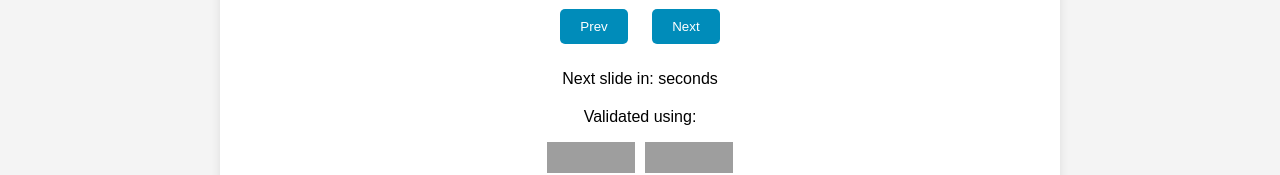
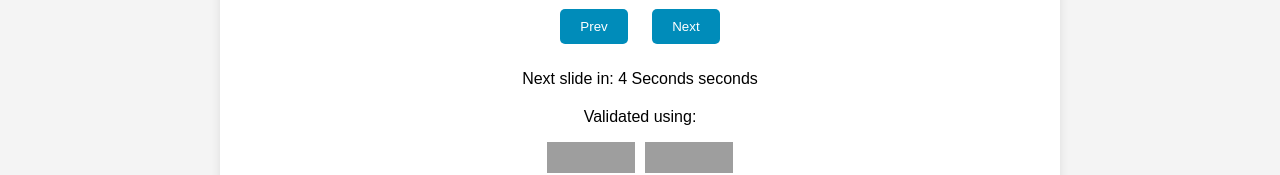
Before and after one commit to luckyykat/a5, a plain HTML site: page index.html in a window 1280 px wide. Shown: the part 625-800 px from the top of the page. Drawn offline with Linux system fonts and the light colour scheme; grey boxes are pictures that could not be loaded.

Commit message:
Update index.html

```diff
--- a/index.html
+++ b/index.html
@@ -19,7 +19,7 @@
             <button id="nextBtn">Next</button>
         </div>
 
-        <p>Next slide in: <span id="timer">4</span> seconds</p>
+        <p>Next slide in: 4 Seconds <span id="timer">4</span> seconds</p>
 
         <!-- Validation Section -->
         <footer class="footer">
```
